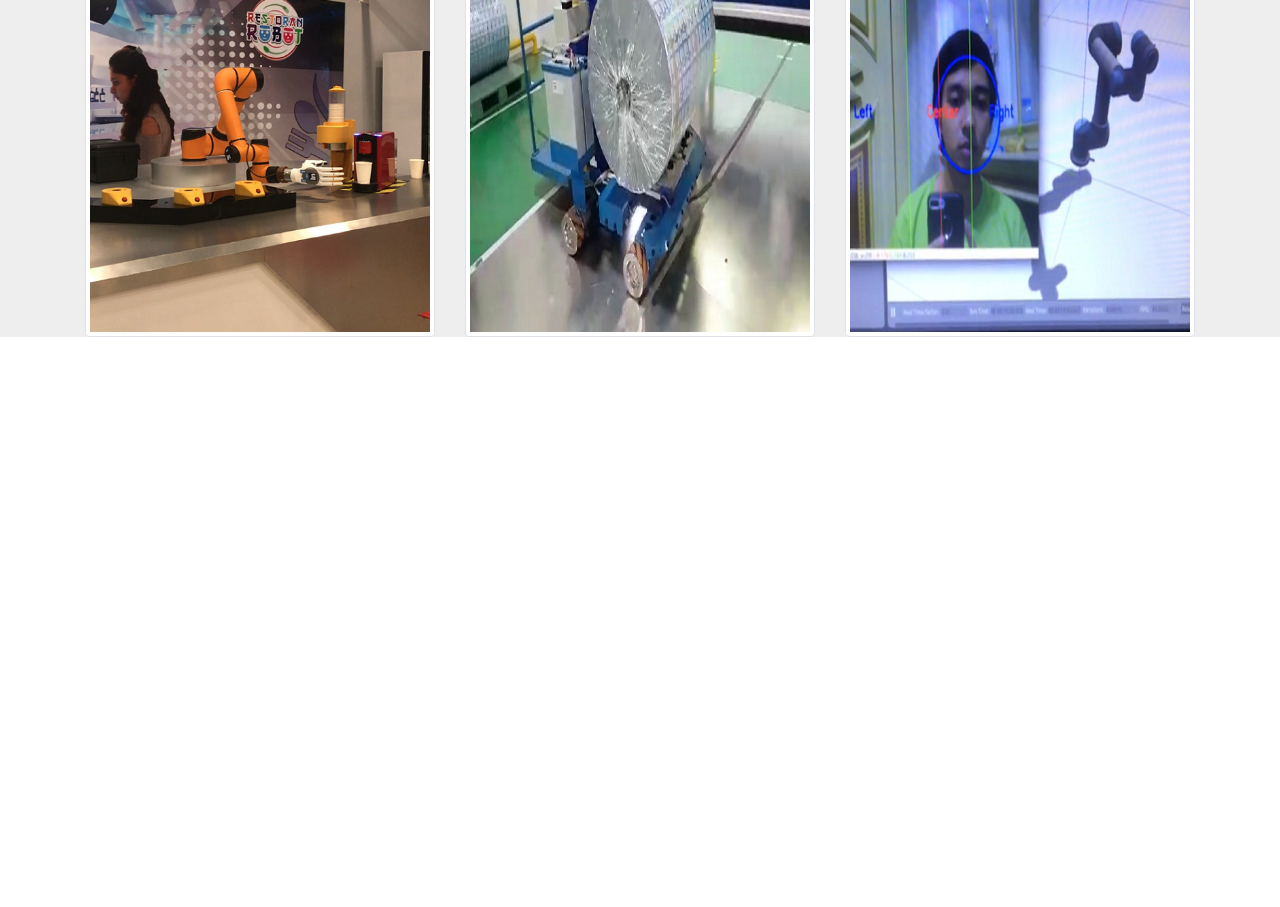
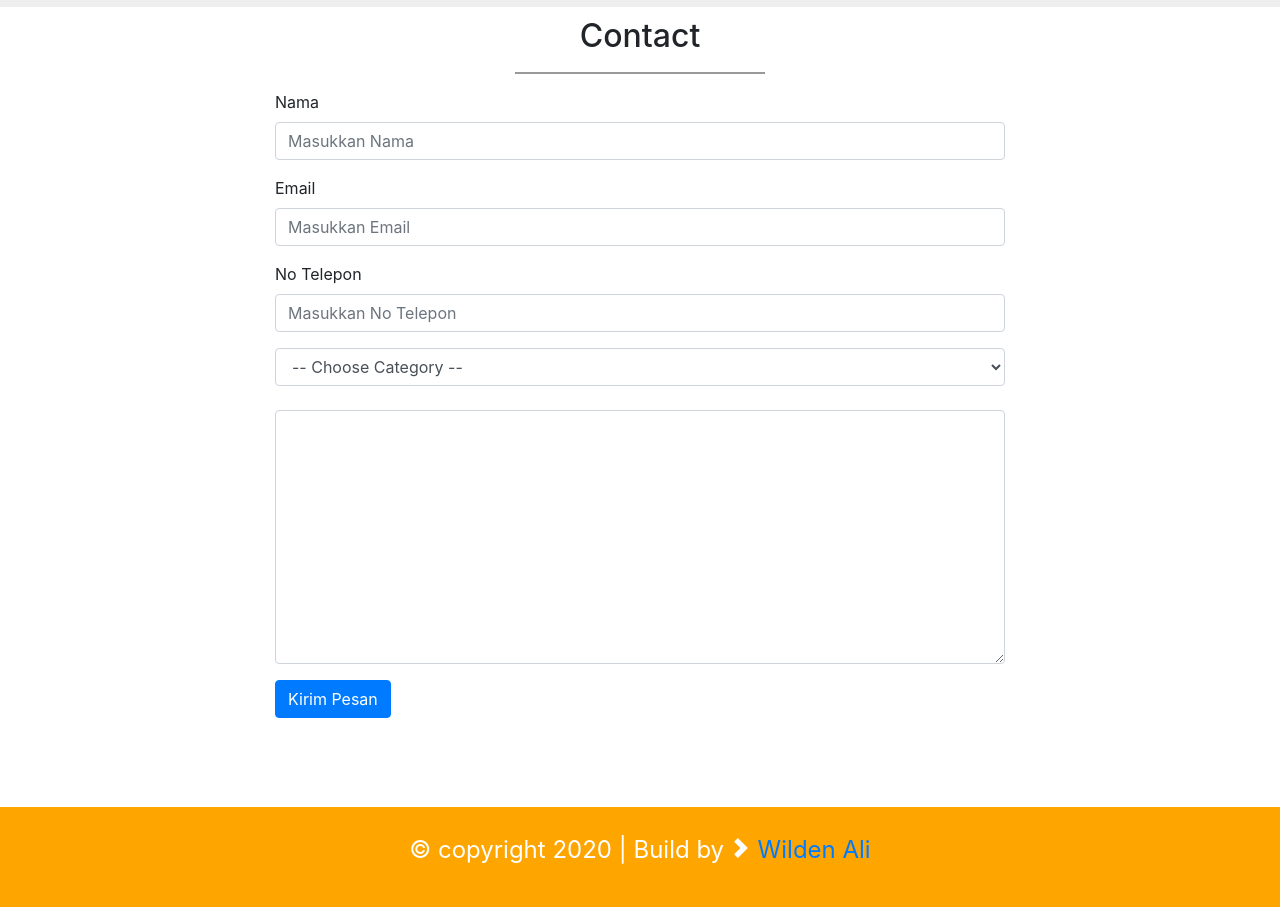
Before and after one commit to wildenali/Bootstrap_Basic, a plain HTML site: page 01-MyPortofolio/index.html in a window 1280 px wide. Shown: the part 1627-2534 px from the top of the page. Before the commit the page ends 1964 px from the top, so only its background shows below. Drawn offline with nearby package versions, Linux system fonts and the light colour scheme.

Commit message:
tahap bagian ini selesai

```diff
--- a/01-MyPortofolio/index.html
+++ b/01-MyPortofolio/index.html
@@ -88,6 +88,59 @@
     </section>
     <!-- Portfolio end -->
 
+    <!-- Contact start -->
+    <section class="contact" id="contact">
+        <div class="container">
+            <div class="row">
+                <div class="col-sm-12 text-center">
+                    <h2>Contact</h2>
+                    <hr>
+                </div>
+            </div>
+
+            <div class="row">
+                <div class="col-sm-8 offset-sm-2">
+                    <form>
+                        <div class="form-group">
+                            <label for="nama">Nama</label>
+                            <input type="text" id="nama" class="form-control" placeholder="Masukkan Nama">
+                        </div>
+                        <div class="form-group">
+                            <label for="email">Email</label>
+                            <input type="email" id="email" class="form-control" placeholder="Masukkan Email">
+                        </div>
+                        <div class="form-group">
+                            <label for="telp">No Telepon</label>
+                            <input type="tel" id="telp" class="form-control" placeholder="Masukkan No Telepon">
+                        </div>
+                        <select class="form-control">
+                            <option>-- Choose Category --</option>
+                            <option>Web Design</option>
+                            <option>Web Development</option>
+                        </select>
+                        <div class="form-group">
+                            <label for="pesan"></label>
+                            <textarea class="form-control" rows="10"></textarea>
+                        </div>
+                        <button type="submit" class="btn btn-primary">Kirim Pesan</button>
+                    </form>
+                </div>
+            </div>
+        </div>
+    </section>
+    <!-- Contact end -->
+
+    <!-- Footer start -->
+    <footer>
+        <div class="containter text-center">
+            <div class="row">
+                <div class="col-sm-12">
+                    <p>&copy; copyright 2020 | Build by <i class="carousel-control-next-icon"></i> <a href="http://www.instagram.com/wildenali">Wilden Ali</a></p>
+                </div>
+            </div>
+        </div>
+    </footer>
+    <!-- Footer end -->
 
 
     <!-- Optional JavaScript -->
--- a/01-MyPortofolio/style/style.css
+++ b/01-MyPortofolio/style/style.css
@@ -1,3 +1,11 @@
+html {
+    position: relative;
+}
+
+body {
+    margin-bottom: 100px;
+}
+
 .jumbotron img {
     width: 200px;
     height: 200px;
@@ -10,7 +18,9 @@
 }
 
 section {
-    min-height: 600px;
+    min-height: 250px;
+    padding-top: 10px;
+    padding-bottom: 10px;
 }
 
 .portfolio hr {
@@ -21,3 +31,26 @@ section {
 .portfolio {
     background-color: #eee;
 }
+
+.contact hr {
+    width: 250px;
+    border-top: 2px solid #999;
+}
+
+.contact {
+    min-height: 800px;
+}
+
+footer {
+    position: absolute;
+    bottom: 0;
+    width: 100%;
+    height: 100px;
+    background-color: orange;
+    padding-top: 25px;
+}
+
+footer p {
+    color: #fff;
+    font-size: 1.5em;
+}
```
